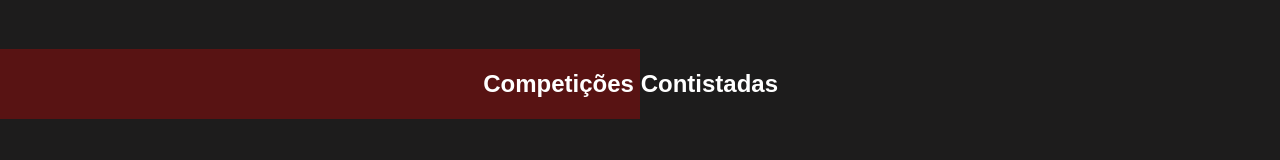
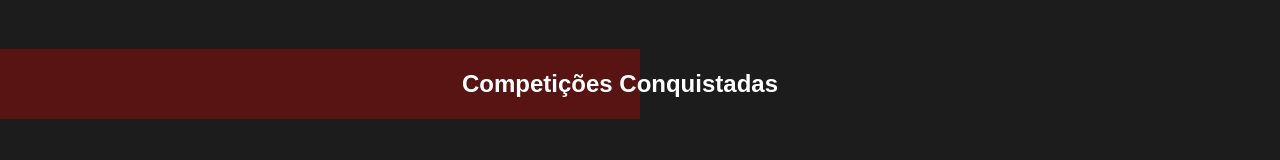
Before and after one commit to aurelianoDeRafa/tributoPele, a plain HTML site: page sobre.html in a window 1280 px wide. Shown: the part 1258-1418 px from the top of the page. Drawn offline with nearby package versions, Linux system fonts and the light colour scheme.

```diff
--- a/sobre.html
+++ b/sobre.html
@@ -73,7 +73,7 @@
     <div id="premios">
         <div class="title">
             <span></span>
-           <h2>Competições Contistadas</h2>
+           <h2>Competições Conquistadas</h2>
         </div>
 
         <div class="area-slider">
```
Also changed, not shown: 2 other files.
